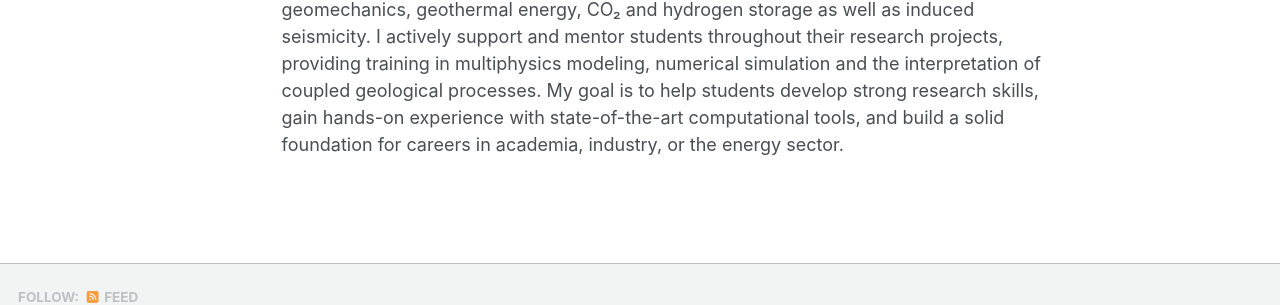
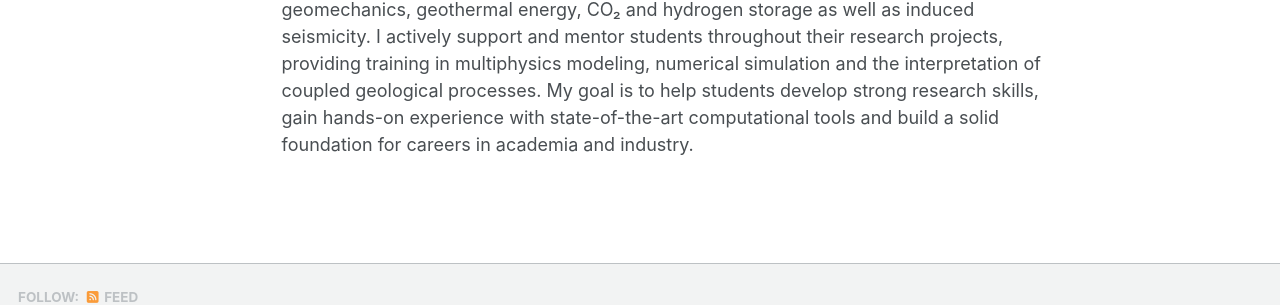
Before and after one commit to mjamoein/mjamoein.github.io, a Jekyll site: the page built from _pages/about.md, in a window 1280 px wide and 1135 px high. Shown: the part 761-1066 px from the top of the window. Built offline with Jekyll 4.4.1, drawn with Linux system fonts in a browser that asks for light colours; a style sheet for code colours, icons or effects is not loaded; some of the changed text lies outside the part shown.

Commit message:
Update about.md

```diff
--- a/_pages/about.md
+++ b/_pages/about.md
@@ -11,4 +11,4 @@ I am a Research Scientist and Lecturer at the Institute of Applied Geosciences,
 
 I began my academic journey with my Bachelor’s degree in Petroleum Engineering from Amirkabir University of Technology, Iran (2006–2010), followed by a Master’s degree in Reservoir Geoscience and Engineering from IFP School, France (2010–2012). Then, I completed my PhD in Earth Sciences at ETH Zurich (2015–2018), where I studied the relationship between fracture networks, stress heterogeneities, and injection-induced seismicity in deep geothermal reservoirs. During my postdoctoral research in Germany, I expanded my research toward coupled thermo-hydro-mechanical processes in various geotechnical applications. Currently, as a Research Scientist and DFG Principal Investigator at TU Darmstadt, I am actively involved in both research and teaching activities within the Engineering Geology group.
 
-I welcome motivated BSc and MSc students interested in computational geosciences, geomechanics, geothermal energy, CO₂ and hydrogen storage as well as induced seismicity. I actively support and mentor students throughout their research projects, providing training in multiphysics modeling, numerical simulation and the interpretation of coupled geological processes. My goal is to help students develop strong research skills, gain hands-on experience with state-of-the-art computational tools, and build a solid foundation for careers in academia, industry, or the energy sector.
+I welcome motivated BSc and MSc students interested in computational geosciences, geomechanics, geothermal energy, CO₂ and hydrogen storage as well as induced seismicity. I actively support and mentor students throughout their research projects, providing training in multiphysics modeling, numerical simulation and the interpretation of coupled geological processes. My goal is to help students develop strong research skills, gain hands-on experience with state-of-the-art computational tools and build a solid foundation for careers in academia and industry.
```
